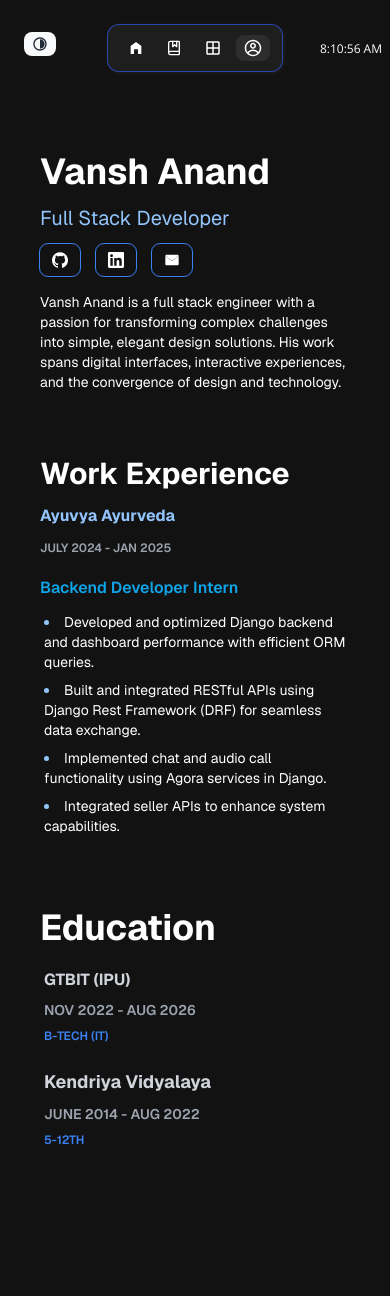
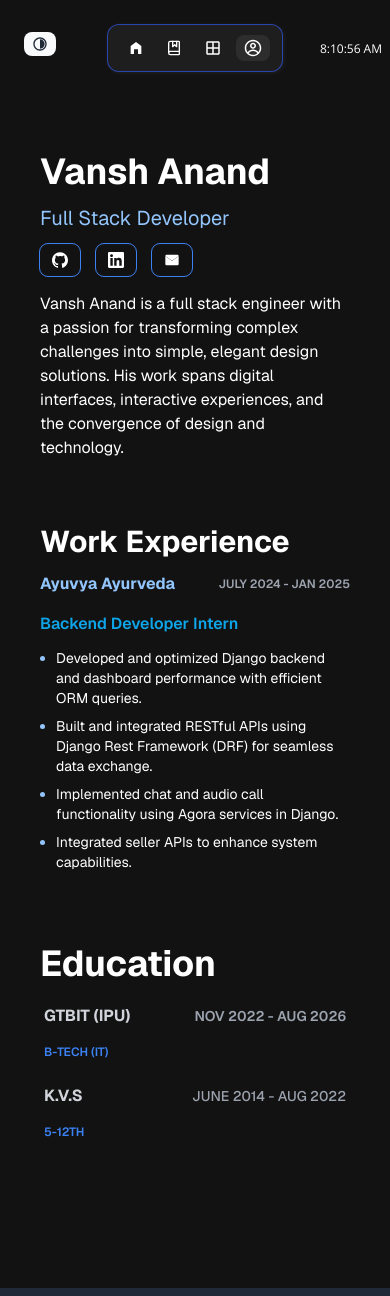
Before and after one commit to vanshanand34/Vansh-Portfolio, a Next.js app: page /about-me in a window 390 px wide. Built offline with nearby package versions, Linux system fonts and the light colour scheme.

Commit message:
feat: Styling changes

```diff
--- a/app/HomePage.tsx
+++ b/app/HomePage.tsx
@@ -47,7 +47,7 @@ function HomePageComponent() {
           <div>and Tech Enthusiast</div>
         </div>
 
-        <div className="md:text-xl text-base text-sky-800 dark:text-[#71b5d2] text-bold sm:font-mono py-4">
+        <div className="md:text-xl text-base sm:text-lg  text-sky-800 dark:text-[#71b5d2] text-bold sm:font-mono py-4">
           I&apos;m Vansh Anand, a Full Stack Developer and coding enthusiast passionate about building scalable applications and crafting efficient solutions. Skilled across front-end and back-end technologies, driven by curiosity and innovation.
         </div>
 
--- a/app/about-me/AboutPage.tsx
+++ b/app/about-me/AboutPage.tsx
@@ -44,7 +44,7 @@ function AboutMe() {
           <LinkButtons height={16} width={16} />
 
           <div className="md:font-medium sm:font-mono text-gray-800 dark:text-white
-          xl:text-xl md:text-lg sm:text-base text-sm pt-4 sm:pt-2">
+          xl:text-xl md:text-lg text-base pt-4 sm:pt-2">
             Vansh Anand is a full stack engineer with a passion for transforming complex challenges into simple, elegant design solutions. His work spans digital interfaces, interactive experiences, and the convergence of design and technology.
           </div>
 
@@ -58,8 +58,8 @@ function AboutMe() {
           </div>
           <div className="py-2 px-1">
             <div className="py-1 md:py-2">
-              <div className="sm:flex items-center justify-between">
-                <div className="font-bold lg:text-2xl md:text-xl text-md dark:text-gray-300 text-gray-600 py-2">
+              <div className="flex items-center justify-between">
+                <div className="font-bold lg:text-2xl md:text-xl text-base dark:text-gray-300 text-gray-600 py-2">
                   GTBIT (IPU)
                 </div>
 
@@ -73,12 +73,12 @@ function AboutMe() {
               </div>
             </div>
             <div className="py-1 md:py-2">
-              <div className="sm:flex items-center justify-between">
-                <div className="py-2 font-bold lg:text-2xl md:text-xl text-lg dark:text-gray-300 text-gray-600">
-                  Kendriya Vidyalaya
+              <div className="flex items-center justify-between">
+                <div className="py-2 font-bold lg:text-2xl md:text-xl text-base dark:text-gray-300 text-gray-600">
+                  K.V.S
                 </div>
 
-                <div className="font-semibold md:text-lg text-sm dark:text-gray-400 text-gray-500">
+                <div className="font-medium md:text-lg text-sm dark:text-gray-400 text-gray-500">
                   JUNE 2014 - AUG 2022
                 </div>
               </div>
--- a/app/about-me/components/Experience.tsx
+++ b/app/about-me/components/Experience.tsx
@@ -8,7 +8,7 @@ export default function ExperienceSection( {experiencePoints} : {experiencePoint
                 Work Experience
             </div>
             <div className="">
-                <div className="sm:flex items-center justify-between sm:gap-2 py-2 md:py-6">
+                <div className="flex items-center justify-between sm:gap-2 py-2 md:py-6">
                     <div className="font-bold lg:text-3xl md:text-2xl text-bsase dark:text-blue-300
                      text-sky-700 py-1 sm:py-0">
                         Ayuvya Ayurveda
--- a/app/about-me/components/ExperienceList.tsx
+++ b/app/about-me/components/ExperienceList.tsx
@@ -1,8 +1,9 @@
 import React from "react";
+
 
 export default function ExperienceList({ experiencePoints }: { experiencePoints: string[] }) {
     return (
-        <ul className="p-1 sm:font-mono marker:text-blue-300 list-disc list-inside
+        <ul className="p-1 pl-4 sm:font-mono marker:text-blue-300 list-disc list-outside
                 xl:text-lg md:text-base sm:text-base text-sm md:font-medium dark:text-white">
             {
                 experiencePoints.map(
@@ -15,5 +16,5 @@ export default function ExperienceList({ experiencePoints }: { experiencePoints:
 
 
 function ExperinceListItem({ item }: { item: string }) {
-    return <li className="py-1">{item}</li>
+    return <li className="py-1 ">{item}</li>
 }
```
